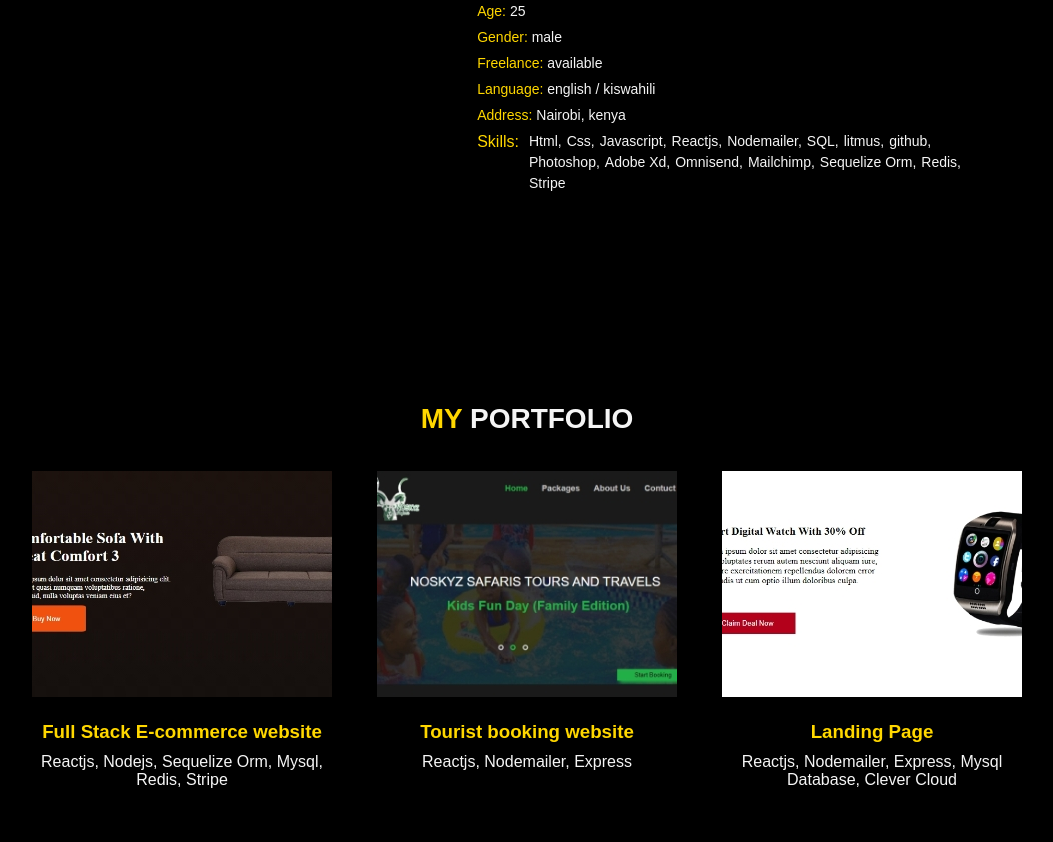
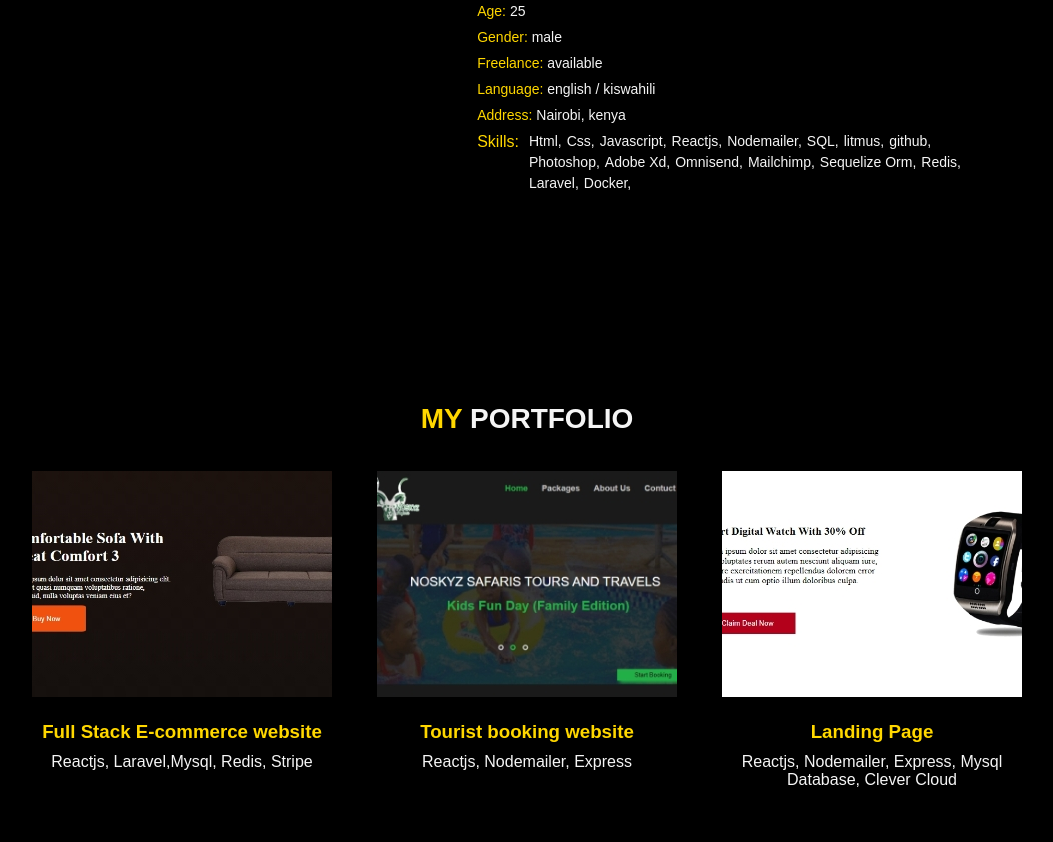
Before and after one commit to Timo255/Personal-Portfolio, a plain HTML site: page index.html in a window 1280 px wide. Shown: the part 1364-2206 px from the top of the page, without its empty margins (113-1166 px from the left). Drawn offline with Linux system fonts and the light colour scheme.

Commit message:
Update index.html

```diff
--- a/index.html
+++ b/index.html
@@ -78,7 +78,8 @@
                                         <p>Mailchimp,</p>
                                         <p>Sequelize Orm, </p>
                                         <p>Redis, </p>
-                                        <p>Stripe</p>
+                                        <p>Laravel, </p>
+                                        <p>Docker, </p>
                                     </div>
                                 </div>
                             </div>
@@ -101,7 +102,7 @@
                         </div>
                          <div class="description">
                             <h3 class="project-title">Full Stack E-commerce website</h3>
-                            <p class="project-category">Reactjs, Nodejs, Sequelize Orm, Mysql, Redis, Stripe</p>
+                            <p class="project-category">Reactjs, Laravel,Mysql, Redis, Stripe</p>
                          </div>
                     </a>
                 </div>
```
